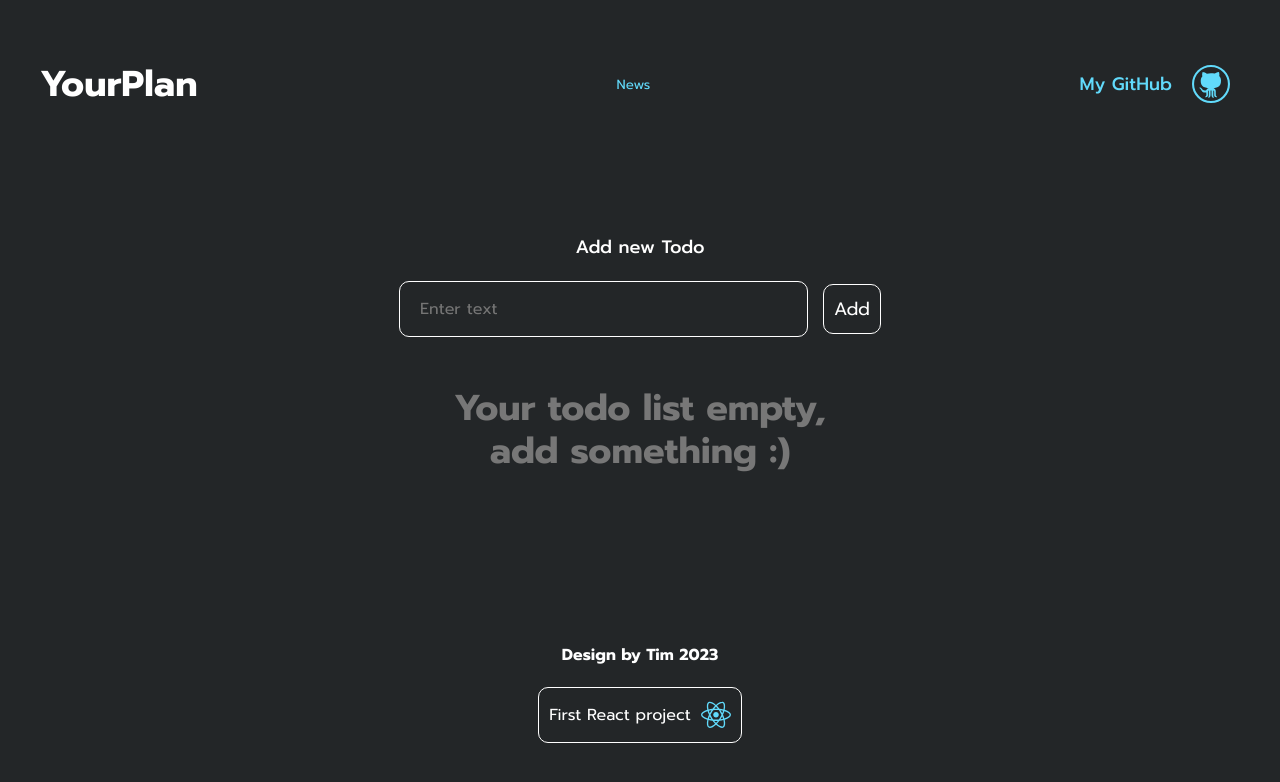
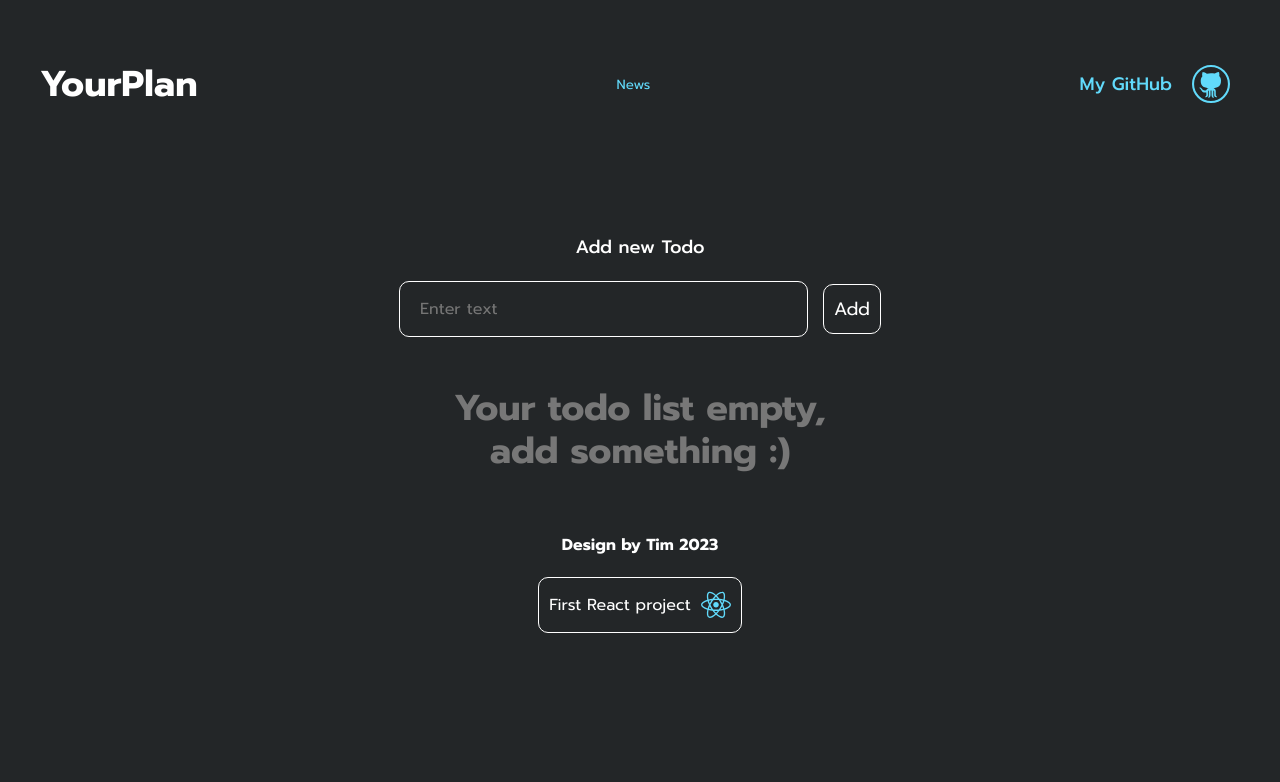
Before and after one commit to aimtimtimtim/planApp, a React (Vite) app: page / in a window 1280 px wide. Shown: the top 782 px of the page. Built offline with nearby package versions, Linux system fonts and the light colour scheme.

Commit message:
Update Footer.scss

```diff
--- a/src/Components/Footer/Footer.scss
+++ b/src/Components/Footer/Footer.scss
@@ -1,6 +1,6 @@
 .footer {
     text-align: center;
-    margin-top: 160px;
+    margin-top: 50px;
 
     &__title {
         font-size: 16px;
```
